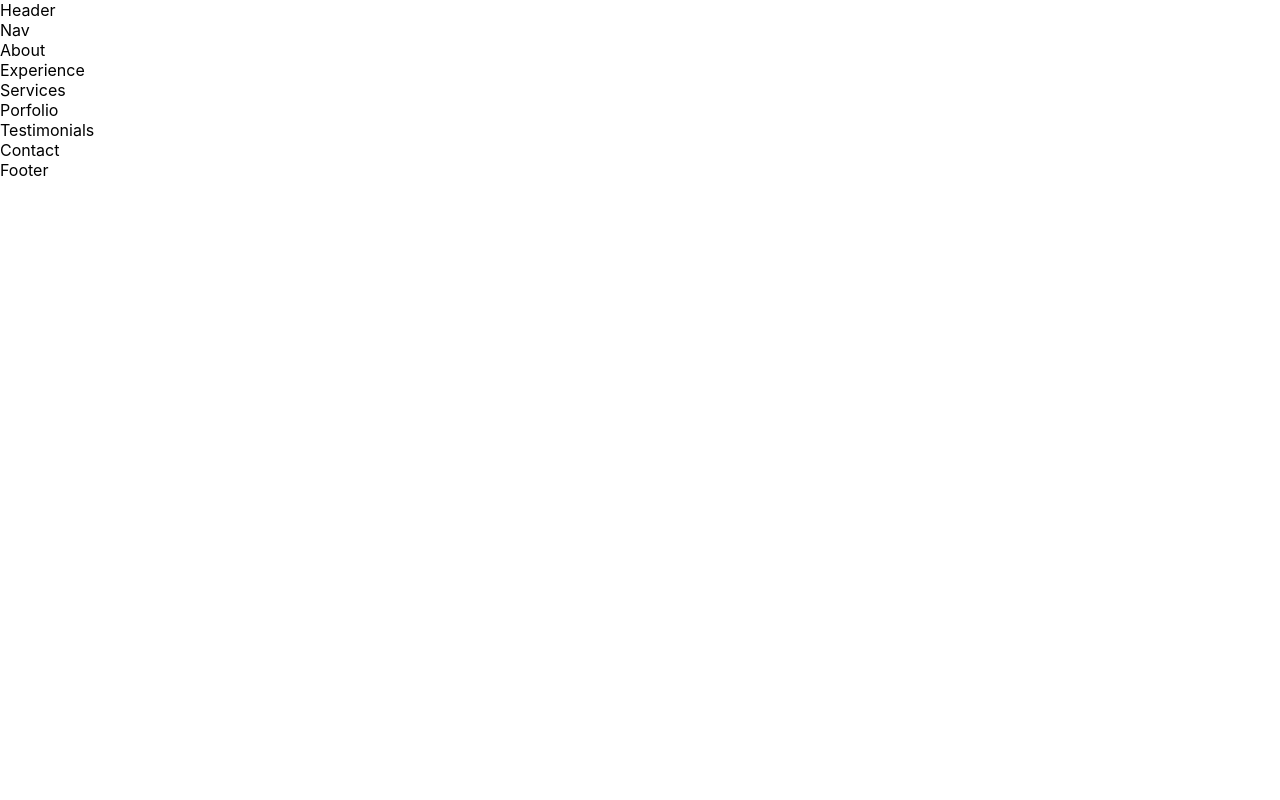
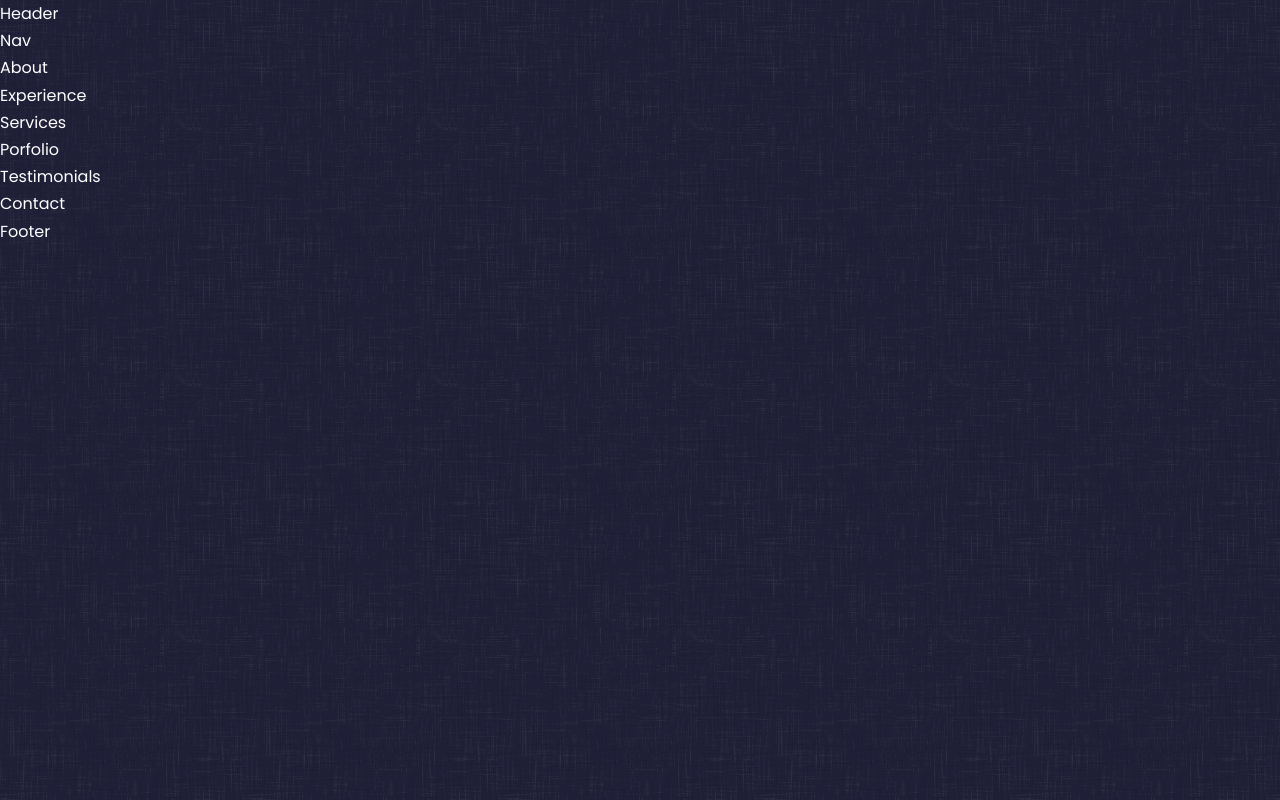
Before and after one commit to grYs51/Portfolio, a React (Create React App) app in the folder portfolio/: page / in a window 1280 px wide. Built offline with nearby package versions, Linux system fonts and the light colour scheme.

Commit message:
Added css

```diff
--- a/portfolio/src/index.css
+++ b/portfolio/src/index.css
@@ -1,13 +1,138 @@
-body {
+@import url("https://fonts.googleapis.com/css2?family=Poppins:wght@300;400;500;600&display=swap");
+
+* {
   margin: 0;
-  font-family: -apple-system, BlinkMacSystemFont, 'Segoe UI', 'Roboto', 'Oxygen',
-    'Ubuntu', 'Cantarell', 'Fira Sans', 'Droid Sans', 'Helvetica Neue',
-    sans-serif;
-  -webkit-font-smoothing: antialiased;
-  -moz-osx-font-smoothing: grayscale;
+  padding: 0;
+  border: 0;
+  outline: 0;
+  box-sizing: border-box;
+  list-style: none;
+  text-decoration: none;
 }
 
-code {
-  font-family: source-code-pro, Menlo, Monaco, Consolas, 'Courier New',
-    monospace;
+:root {
+  --color-bg: #1f1f38;
+  --color-bg-variant: #2c2c6c;
+  --color-primary: #4db5ff;
+  --color-primary-variant: rgba(77, 181, 255, 04);
+  --color-white: #fff;
+  --color-ligth: rgba(255, 255, 255, 0.6);
+
+  --transition: all 400 ease;
+
+  --container-width-lg: 75%;
+  --container-width-md: 86%;
+  --container-width-ms: 90%;
 }
+
+html {
+  scroll-behavior: smooth;
+}
+
+::-webkit-scrollbar {
+  display: none;
+}
+
+body {
+  font-family: "Poppins", sans-serif;
+  background: var(--color-bg);
+  color: var(--color-white);
+  line-height: 1.7;
+  background-image: url(../src/assets/bg/low-contrast-linen.png);
+}
+
+/* General Styles */
+
+.container {
+  width: var(--container-width-lg);
+  margin: 0 auto;
+}
+
+h1,
+h2,
+h3,
+h4,
+h5 {
+  font-weight: 500;
+}
+
+h1 {
+  font-size: 2.5;
+}
+
+section {
+  margin-top: 8rem;
+}
+section > h2,
+section > h5 {
+  text-align: center;
+  color: var(--color-ligth);
+}
+
+section > h2 {
+  color: var(--color-primary);
+  margin-bottom: 3rem;
+}
+
+.text-light {
+  color: var(--color-ligth);
+}
+
+a {
+  color: var(--color-primary);
+  transition: var(--transition);
+}
+
+a:hover {
+  color: var(--color-white);
+}
+
+.btn {
+  width: max-content;
+  display: inline-block;
+  color: var(--color-primary);
+  padding: 0.75rem 1.2rem;
+  border-radius: 0.4rem;
+  cursor: pointer;
+  border: 1px solid var(--color-primary);
+  transition: var(--transition);
+}
+
+.btn:hover {
+  background: var(--color-white);
+  color: var(--color-bg);
+  border-color: transparent;
+}
+
+.btn-primary {
+  background: var(--color-primary);
+  color: var(--color-bg);
+}
+
+img {
+  display: block;
+  width: 100%;
+  object-fit: cover;
+}
+
+/* media queries */
+
+@media screen and (max-width: 1024px) {
+  .container {
+    width: var(--container-width-md);
+  }
+
+  .section {
+    margin-top: 6rem;
+  }
+
+  @media screen and (max-width: 600px) {
+    .container {
+      width: var(--container-width-sm);
+    }
+
+    .section > h2 {
+      margin-top: 2rem;
+    }
+  }
+}
```
Also changed, not shown: portfolio/src/assets/bg/low-contrast-linen.png (added).
